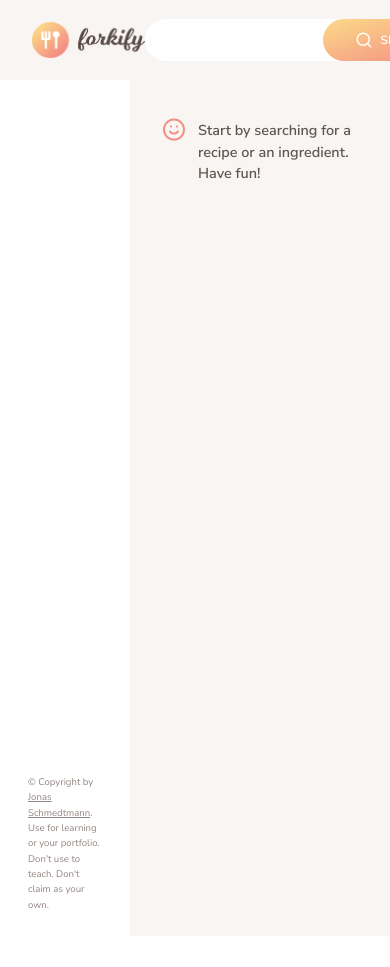
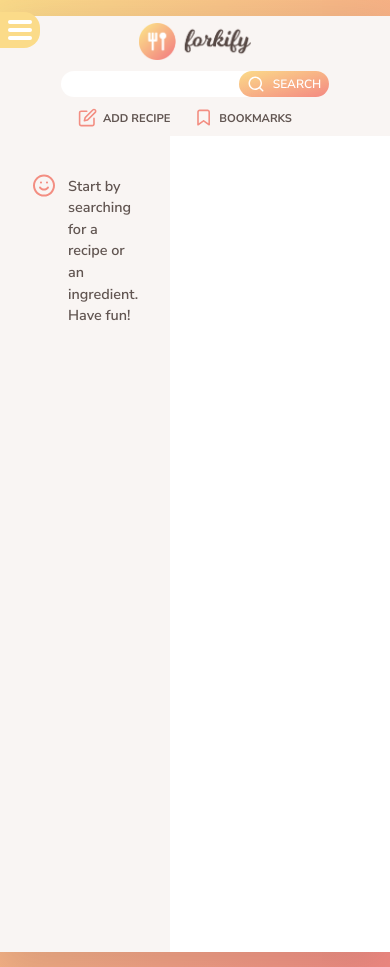
Before and after one commit to GeorgeKourtis/forkify, a website built with Parcel: page index.html in a window 390 px wide. Before the commit the page ends 936 px from the top, so only its background shows below. Built offline with nearby package versions, Linux system fonts and the light colour scheme.

Commit message:
Made it more responsive

```diff
--- a/index.html
+++ b/index.html
@@ -86,6 +86,7 @@
 
       <div class="search-results">
         <ul class="results">
+          <p class="preload">Seacrh for something in order to display the results!</p>
           <!--
           <li class="preview">
             <a class="preview__link preview__link--active" href="#23456">
--- a/src/js/controller.js
+++ b/src/js/controller.js
@@ -135,6 +135,7 @@ const init = function () {
   searchView.addHandlerSearch(controlSearchResults);
   paginationView.addHandlerClick(controlPagination);
   addRecipeView.addHandlerUpload(controlAddRecipe);
+  window.screen.width < 980 && resultsView._addToggleButton();
 };
 
 init();
--- a/src/js/views/resultsView.js
+++ b/src/js/views/resultsView.js
@@ -4,12 +4,40 @@ import icons from 'url:../../img/icons.svg';
 
 class ResultsView extends View {
   _parentElement = document.querySelector('.results');
+  _searchResults = document.querySelector('.search-results');
   _errorMessage = 'No recipes found for your query! Please try again!';
   _message = '';
+  _button;
 
   _generateMarkup() {
     return this._data.map(result => previewView.render(result, false)).join('');
   }
+
+  _addToggleButton() {
+    if (window.screen.width < 980) {
+      const html = `<button class="toggle-results">
+      <span></span>
+      <span></span>
+      <span></span>
+      </span></button>`;
+      this._searchResults.insertAdjacentHTML('afterbegin', html);
+      this._button = document.querySelector('.toggle-results');
+      this._searchResults.classList.add('closed');
+    }
+
+    this._button.addEventListener('click', this._toggleButton.bind(this));
+    console.log(this);
+  }
+
+  _toggleButton() {
+    if (this._searchResults.classList.contains('closed')) {
+      this._searchResults.classList.remove('closed');
+      this._searchResults.style.transform = 'translateX(0)';
+    } else {
+      this._searchResults.style.transform = 'translateX(-100%)';
+      this._searchResults.classList.add('closed');
+    }
+  }
 }
 
 export default new ResultsView();
--- a/src/sass/_base.scss
+++ b/src/sass/_base.scss
@@ -53,7 +53,7 @@ body {
   margin: 4vw auto;
   background-color: #fff;
   border-radius: 9px;
-  overflow: hidden;
+  // overflow: hidden;
   box-shadow: 0 2rem 6rem 0.5rem rgba($color-grey-dark-1, 0.2);
 
   display: grid;
@@ -63,9 +63,9 @@ body {
     'head head'
     'list recipe';
 
-  @media only screen and (max-width: $bp-large) {
+  @media only screen and (max-width: $bp-medium) {
     max-width: 100%;
-    margin: 0;
     border-radius: 0;
+    grid-template-rows: 15rem minmax(100rem, auto);
   }
 }
--- a/src/sass/_components.scss
+++ b/src/sass/_components.scss
@@ -103,6 +103,10 @@
   display: flex;
   align-items: center;
   justify-content: center;
+  @media only screen and (max-width: $bp-small) {
+    height: 3.5rem;
+    width: 3.5rem;
+  }
 
   &:hover {
     transform: scale(1.07);
--- a/src/sass/_header.scss
+++ b/src/sass/_header.scss
@@ -4,11 +4,20 @@
   display: flex;
   align-items: center;
   justify-content: space-between;
+  @media only screen and (max-width: $bp-small) {
+    flex-direction: column;
+    gap: 0.5rem;
+    justify-content: space-evenly;
+    width: 100%;
+  }
 
   &__logo {
     margin-left: 4rem;
     height: 4.6rem;
     display: block;
+    @media only screen and (max-width: $bp-small) {
+      margin-left: 0;
+    }
   }
 }
 
@@ -41,8 +50,8 @@
       color: $color-grey-light-3;
     }
 
-    @media only screen and (max-width: $bp-medium) {
-      width: auto;
+    @media only screen and (max-width: $bp-small) {
+      width: 100%;
 
       &::placeholder {
         color: white;
@@ -53,12 +62,18 @@
   &__btn {
     font-weight: 600;
     font-family: inherit;
+    @media only screen and (max-width: $bp-small) {
+      padding: 0.5rem 1rem;
+    }
   }
 }
 
 .nav {
   align-self: stretch;
   margin-right: 2.5rem;
+  @media only screen and (max-width: $bp-medium) {
+    align-self: center;
+  }
 
   &__list {
     list-style: none;
--- a/src/sass/_preview.scss
+++ b/src/sass/_preview.scss
@@ -8,6 +8,9 @@
       transition: all 0.3s;
       border-right: 1px solid #fff;
       text-decoration: none;
+      @media only screen and (max-width: $bp-small) {
+        padding: 0;
+        width: 100%;
       }
 
       &:hover {
@@ -19,6 +22,7 @@
         background-color: $color-grey-light-1;
       }
     }
+  }
 
   &__fig {
     flex: 0 0 5.8rem;
@@ -28,6 +32,10 @@
     margin-right: 2rem;
     position: relative;
     backface-visibility: hidden;
+    @media only screen and (max-width: $bp-small) {
+      flex: 0 0 3rem;
+      height: 3rem;
+    }
 
     &::before {
       content: '';
--- a/src/sass/_recipe.scss
+++ b/src/sass/_recipe.scss
@@ -1,6 +1,9 @@
 .recipe {
   background-color: $color-grey-light-1;
-
+  @media only screen and (max-width: $bp-small) {
+    padding: 0;
+    width: 100%;
+  }
   ///////////
   // FIGURE
   &__fig {
@@ -8,6 +11,10 @@
     position: relative;
     // transform: scale(1.04) translateY(-1px);
     transform-origin: top;
+    @media only screen and (max-width: $bp-medium) {
+      padding: 0;
+      width: auto;
+    }
 
     &::before {
       content: '';
@@ -60,6 +67,11 @@
     @media only screen and (max-width: $bp-medium) {
       width: 70%;
     }
+    @media only screen and (max-width: $bp-small) {
+      width: 70%;
+      font-size: 2rem;
+      transform: translate(-50%, -10%) skewY(-6deg);
+    }
   }
 
   ///////////
@@ -68,6 +80,9 @@
     display: flex;
     align-items: center;
     padding: 7.5rem 8rem 3.5rem 8rem;
+    @media only screen and (max-width: $bp-medium) {
+      padding: 0;
+    }
   }
 
   &__info {
@@ -78,6 +93,12 @@
 
     &:not(:last-child) {
       margin-right: 4.5rem;
+      @media only screen and (max-width: $bp-medium) {
+        margin-right: 0;
+      }
+    }
+    @media only screen and (max-width: $bp-small) {
+      margin-right: 0;
     }
   }
 
@@ -112,6 +133,11 @@
     margin-left: auto;
     margin-right: 1.75rem;
 
+    @media only screen and (max-width: $bp-small) {
+      padding: 0;
+      font-size: 1rem;
+      margin-right: 0;
+    }
     svg {
       height: 2.25rem;
       width: 2.25rem;
@@ -129,6 +155,10 @@
     display: flex;
     flex-direction: column;
     align-items: center;
+    @media only screen and (max-width: $bp-small) {
+      padding: 0 1rem;
+      font-size: 1rem;
+    }
   }
 
   &__ingredient-list {
--- a/src/sass/_searchResults.scss
+++ b/src/sass/_searchResults.scss
@@ -2,11 +2,56 @@
   padding: 3rem 0;
   display: flex;
   flex-direction: column;
+  transition: 1s;
+  @media only screen and (max-width: $bp-small) {
+    padding: 0;
+    position: fixed;
+    width: 80%;
+    left: 0;
+    top: 1.5rem;
+    background-color: #fff;
+    padding-top: 1rem;
+    transform: translateX(-100%);
+    z-index: 3;
+  }
+}
+
+.toggle-results {
+  display: flex;
+  flex-direction: column;
+  gap: 0.5rem;
+  position: absolute;
+  right: 0;
+  border: none;
+  background-color: $color-grad-1;
+  border-bottom-right-radius: 2rem;
+  border-top-right-radius: 2rem;
+  padding: 1rem;
+  top: 0;
+  transform: translateX(100%);
+
+  span {
+    width: 3rem;
+    height: 0.5rem;
+    border-radius: 3rem;
+    background-color: #fff;
+  }
 }
 
 .results {
   list-style: none;
   margin-bottom: 2rem;
+
+  @media only screen and (max-width: $bp-small) {
+    padding: 0;
+  }
+}
+
+.preload {
+  font-size: 2rem;
+  padding: 1rem;
+  margin: 1rem;
+  background: $color-primary;
 }
 
 .pagination {
@@ -34,6 +79,7 @@
   font-size: 1.2rem;
   padding: 0 3.5rem;
   margin-top: 4rem;
+  margin-bottom: 1rem;
 
   .twitter-link:link,
   .twitter-link:visited {
```
Lines whose indentation alone changed are shown as unchanged.
